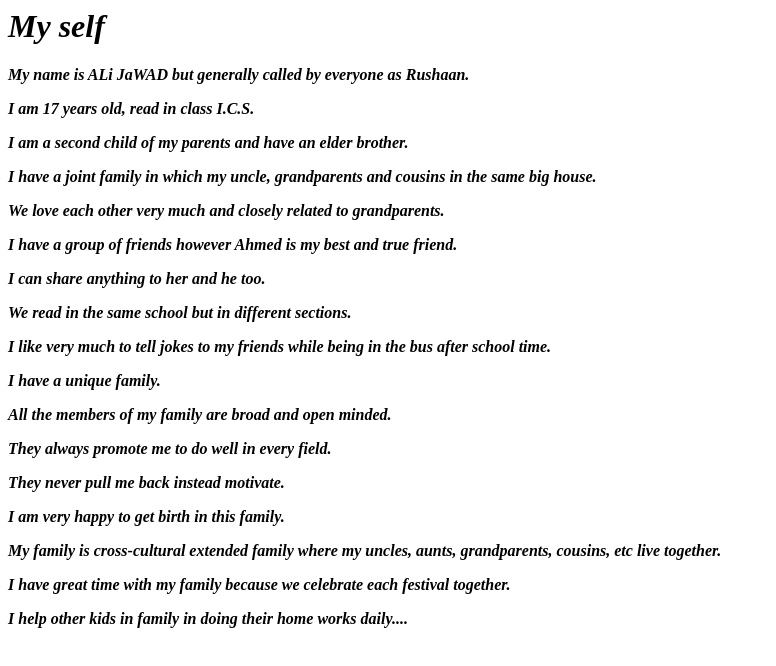
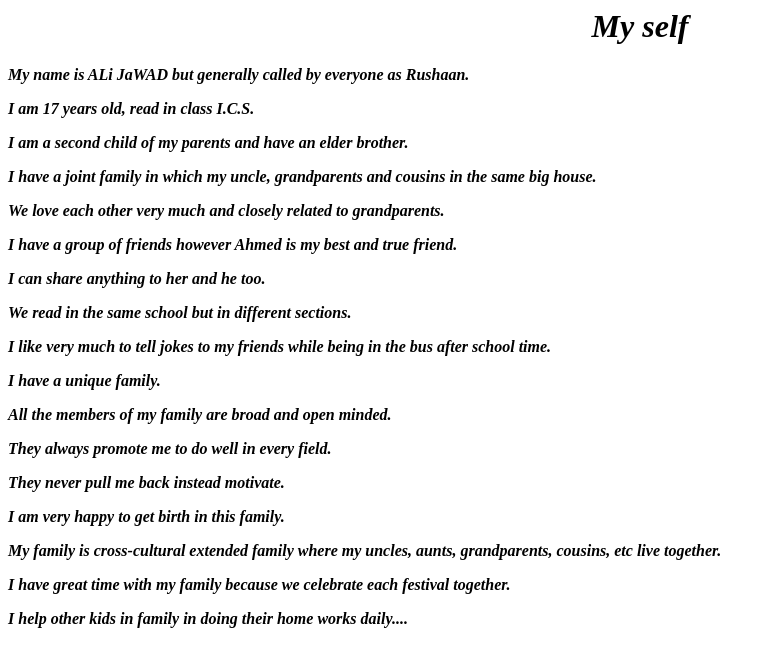
Before and after one commit to alijawad786/My-self, a plain HTML site: page index.html in a window 1280 px wide. Shown: the whole page, without its empty margins (0-776 px from the left). Drawn offline with Linux system fonts and the light colour scheme.

Commit message:
Add files via upload
using center tag

```diff
--- a/index.html
+++ b/index.html
@@ -1,9 +1,10 @@
 <! doctype html>
 <html>
 	<head>
+	 <title>MY SELF </title>
 	</head>
 		<body>
-			<h1><i>My self</i></h1>
+			<h1 align="center"><i>My self</i></h1>
 
 
 		<p><i><b>My name is ALi JaWAD but generally called by everyone as Rushaan.</p>
```
